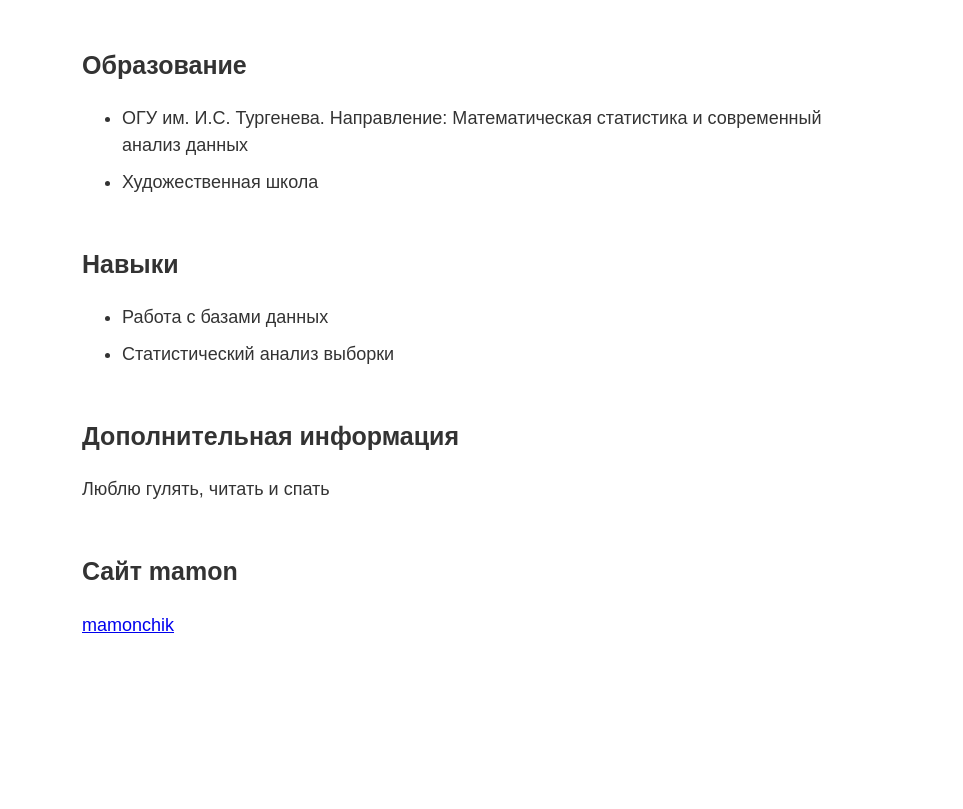
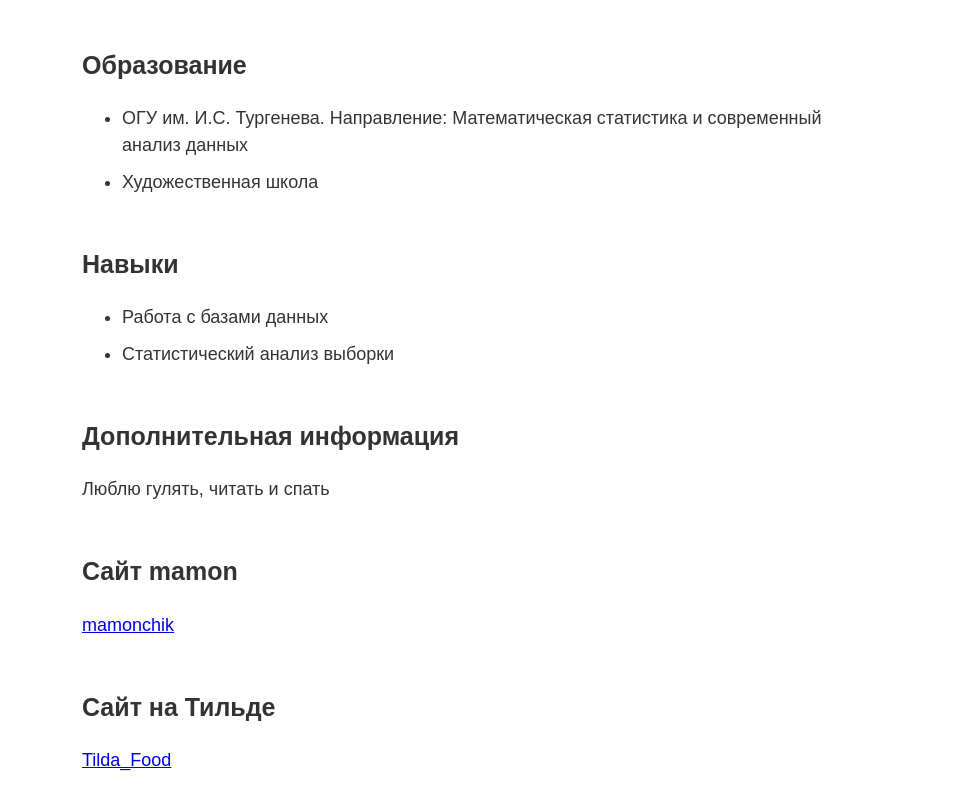
Before and after one commit to iamsona01/iamsona01.github.io, a plain HTML site: page index.html in a window 1280 px wide. Shown: the part 223-1032 px from the top of the page, without its empty margins (158-1121 px from the left). Before the commit the page ends 912 px from the top, so only its background shows below. Drawn offline with Linux system fonts and the light colour scheme.

Commit message:
Update index.html

```diff
--- a/index.html
+++ b/index.html
@@ -36,6 +36,10 @@
         <h2>Сайт mamon</h2>
         <a href = "https://iamsona01.github.io/mamon/">mamonchik</a>
       </section>
+      <section>
+	<h2>Сайт на Тильде</h2>
+	<a href = "http://laboratorkapotilde1.tilda.ws">Tilda_Food</a>
+      </section>
     </main>
   </body>
 </html>
```
